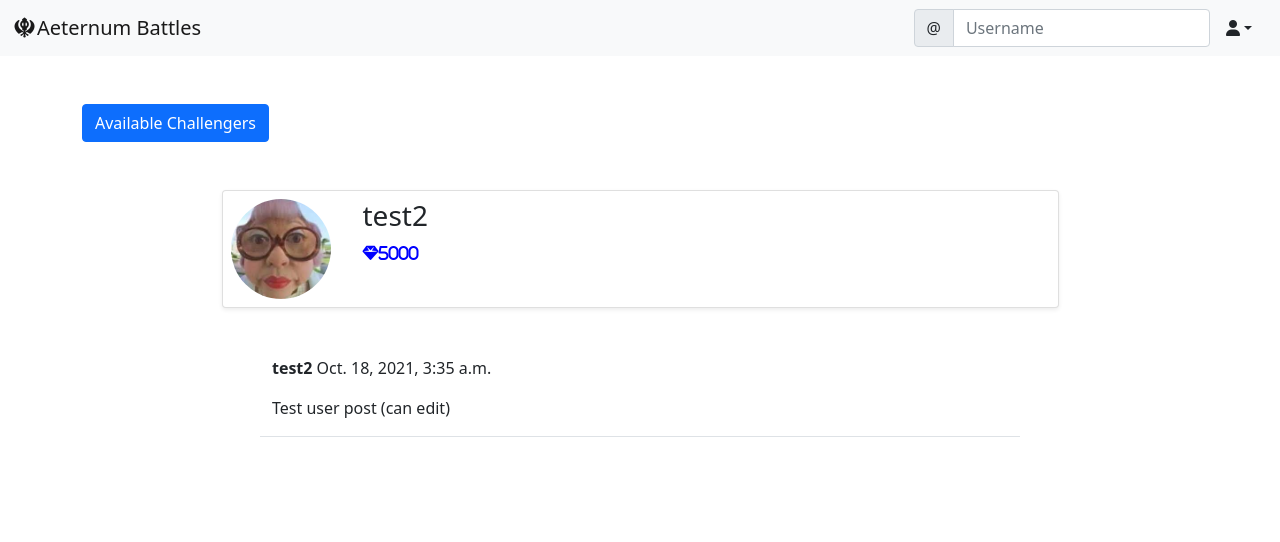
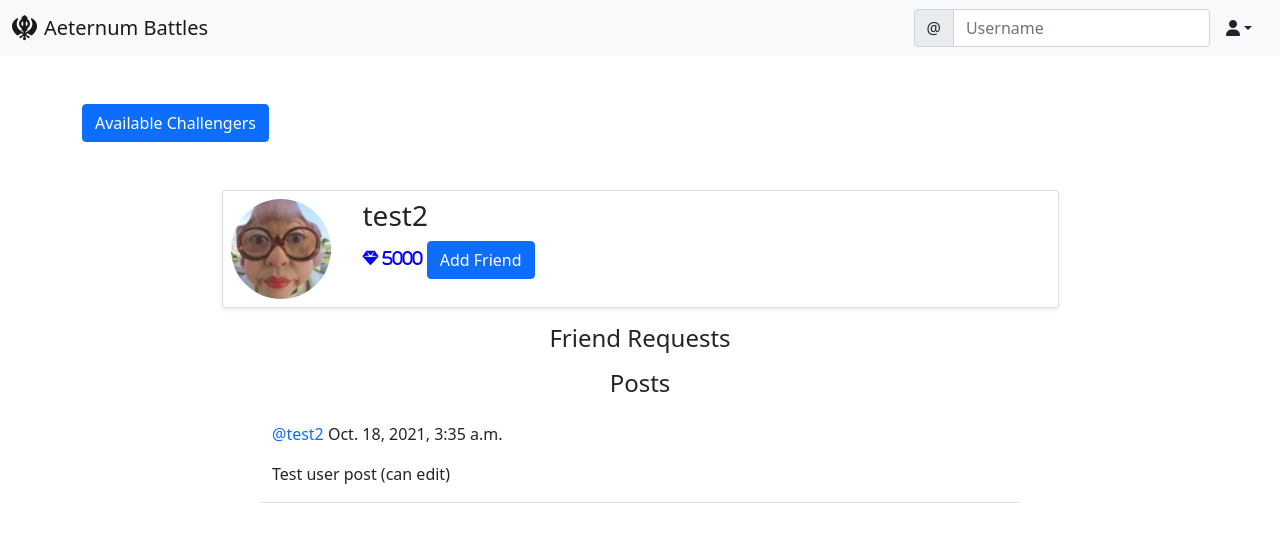
Before and after one commit to tkjonesy/Aeternum-Battles, a Django app: page /social/profile/5/ in a window 1280 px wide. Shown: the top 542 px of the page. Run offline with Django 3.2, Linux system fonts and the light colour scheme; a user stored in the database is signed in; data comes from the database, SQL or seed files in the repository; both versions use the stored data as it was after the commit; some libraries are stand-ins or nearby versions.

Commit message:
Friends not yet working but added Can click on username to go to heir profile added a section where friend requests will appear

```diff
--- a/landing/templates/landing/navbar.html
+++ b/landing/templates/landing/navbar.html
@@ -6,7 +6,7 @@
        {% else %}
        href="{% url 'index' %}"
        {% endif %}
-    ><i class="fas fa-khanda fa-fw"></i>Aeternum Battles</a>
+    ><i class="fas fa-khanda fa-lg" style="margin-right: 7px;"></i>Aeternum Battles</a>
     <button class="navbar-toggler" type="button" data-bs-toggle="collapse" data-bs-target="#navbarTogglerDemo02" aria-controls="navbarTogglerDemo02" aria-expanded="false" aria-label="Toggle navigation">
       <span class="navbar-toggler-icon"></span>
     </button>
--- a/social/models.py
+++ b/social/models.py
@@ -19,6 +19,7 @@ class UserProfile(models.Model):
     bio = models.TextField(max_length=500, blank=True)
     picture = models.ImageField(upload_to='uploads/profile_pictures', default='uploads/profile_pictures/defaultprofile.png', blank=False)
     points = models.PositiveIntegerField(default=0, verbose_name='points')
+    friends = models.ManyToManyField(User, blank=True, default=None, related_name='friends')
 
     def modify_points(self, added_points):
         self.points += added_points
@@ -36,4 +37,74 @@ def save_user_profile(sender, instance, **kwargs):
     instance.profile.save()
 
 
+class FriendRequest(models.Model):
+    sender = models.ForeignKey(User, on_delete=models.CASCADE, related_name='sender')
+    receiver = models.ForeignKey(User, on_delete=models.CASCADE, related_name='receiver')
+    is_active = models.BooleanField(blank=True, null=False, default=True)
+    timestamp = models.DateTimeField(auto_now_add=True)
+
+    # def __str__(self):
+    #     return self.sender.user
+    #
+    # def accept(self):
+    #     receiver_friend_list = FriendList.objects.get(user=self.receiver)
+    #     if receiver_friend_list.exsits():
+    #         receiver_friend_list.add_friend(self.sender)
+    #         sender_friend_list = FriendList.objects.get(user=self.sender)
+    #         if sender_friend_list.exsits():
+    #             sender_friend_list.add_friend(self.receiver)
+    #             self.is_active = False
+    #             self.save()
+    #
+    # def decline(self):
+    #     # declined by receiver
+    #     self.is_active = False
+    #     self.save()
+    #
+    # def cancel(self):
+    #     # canceled by sender
+    #     self.is_active = False
+    #     self.save()
+
+
+# class FriendList(models.Model):
+#     user = models.OneToOneField(User, primary_key=True, verbose_name='user', related_name='profile', on_delete=models.CASCADE)
+#     friends = models.ManyToManyField(settings.AUTH_USER_MODEL, blank=True, related_name='friends')
+#
+#     def __str__(self):
+#         return self.user.username
+#
+#     def add_friend(self, account):
+#
+#         if account not in self.friends.all():
+#             self.friends.add(account)
+#             self.save()
+#
+#     def remove_friend(self, account):
+#
+#         if account in self.friends.all():
+#             self.friends.remove(account)
+#             self.save()
+#
+#     def unfriend(self, removee):
+#         # the action of removing someone, removee is being unfriended by remover
+#         remover_friends_list = self
+#
+#         # taking removee from remover's friend list
+#         remover_friends_list.remove_friend(removee)
+#
+#         # taking remover from removee's  friend list
+#         friends_list = FriendList.objects.get(user=removee)
+#         friends_list.remove_friend(self.user)
+#
+#     def are_we_friends(self, friend):
+#
+#         if friend in self.friends.all():
+#             return True
+#         return False
+#
+#
+
+
+
 # Create your models here.
--- a/social/templates/social/post_detail.html
+++ b/social/templates/social/post_detail.html
@@ -9,7 +9,7 @@
     </div>
     <div class="row justify-content-center mt-3">
         <div class="col-md-5 col-sm-12 border-bottom">
-            <p><strong>{{ post.author }}</strong> {{ post.created_on }}
+            <p><a style="text-decoration: none;" class="text-primary" href="{% url 'profile' post.author.profile.pk %}">@{{ post.author }}</a> {{ post.created_on }}
                 {% if request.user == post.author %}
                     <a href="{% url 'post-edit' post.pk %}" style="color: #333;"><i class="fas fa-edit"></i></a>
                     <a href="{% url 'post-delete' post.pk %}" style="color: #333;"><i class="fas fa-trash"></i></a>
--- a/social/templates/social/profile.html
+++ b/social/templates/social/profile.html
@@ -22,22 +22,44 @@
                         </span>
                     </h3>
 
-                    <i class="fas fa-gem" style="color: blue;">{{ profile.points }}</i>
+                    <i class="fas fa-gem" style="color: blue;"> {{ profile.points }}</i>
 
                     {% if profile.bio %}
                         <p>{{ profile.bio }}</p>
+                    {% endif %}
+                    {% if request.user != user and user not in request.user.friends.all %}
+                    <a href="{% url 'add-friend' user.pk %}" class="btn btn-primary">Add Friend</a>
                     {% endif %}
                 </div>
             </div>
         </div>
     </div>
 
+    <div class="col-md-3 col-sm-6 mt-3 mx-auto">
+        <h4 class="text-center">Friend Requests</h4>
+    </div>
+
+    {% for friend_request in all_friend_requests %}
+    <div class="row justify-content-center mt-4">
+        <div class="col-md-4 col-sm-12 border-bottom">
+            <h6><a style="text-decoration: none;" class="text-primary" href="{% url 'profile' post.author.profile.pk %}">@{{ friend_request.sender }}</a> {{ friend_request.timestamp }}</h6>
+            <a href="{% url 'accept-request' friend_request.pk %}"> Accept</a>
+        </div>
+    </div>
+    {% endfor %}
+
+    <div class="col-md-3 col-sm-6 mt-3 mx-auto">
+        <h4 class="text-center">Posts</h4>
+    </div>
+
     {% for post in posts %}
-    <div class="row justify-content-center mt-5">
-        <div class="col-md-8 col-sm-12 border-bottom position-relative">
-            <p><strong>{{ post.author }}</strong> {{ post.created_on }}</p>
-            <p>{{ post.body }}</p>
-            <a href="{% url 'post-detail' post.pk %}" class="stretched-link"></a>
+    <div class="row justify-content-center mt-4">
+        <div class="col-md-8 col-sm-12 border-bottom">
+            <p><a style="text-decoration: none;" class="text-primary" href="{% url 'profile' post.author.profile.pk %}">@{{ post.author }}</a> {{ post.created_on }}</p>
+            <div class="position-relative">
+                <p>{{ post.body }}</p>
+                <a href="{% url 'post-detail' post.pk %}" class="stretched-link"></a>
+            </div>
         </div>
     </div>
     {% endfor %}
--- a/social/urls.py
+++ b/social/urls.py
@@ -1,5 +1,5 @@
 from django.urls import path
-from .views import PostListView, PostDetailView, PostEditView, PostDeleteView, ProfileView, ProfileEditView, Leaderboard
+from .views import PostListView, PostDetailView, PostEditView, PostDeleteView, ProfileView, ProfileEditView, Leaderboard, send_request, accept_request
 
 urlpatterns = [
     path('', PostListView.as_view(), name='post-list'),
@@ -9,4 +9,7 @@ urlpatterns = [
     path('profile/<int:pk>/', ProfileView.as_view(), name='profile'),
     path('profile/edit/<int:pk>/', ProfileEditView.as_view(), name='profile-edit'),
     path('leaderboard/', Leaderboard.as_view(), name='leaderboard'),
+    path('add-friend/<int:pk>', send_request, name='add-friend'),
+    path('accept/<int:pk>', accept_request, name='accept-request'),
+
 ]
--- a/social/views.py
+++ b/social/views.py
@@ -1,8 +1,9 @@
+from django.http import HttpResponse
 from django.shortcuts import render
 from django.urls import reverse_lazy
 from django.contrib.auth.mixins import UserPassesTestMixin, LoginRequiredMixin
 from django.views import View
-from .models import Post, UserProfile
+from .models import Post, UserProfile, FriendRequest
 from .forms import PostForm
 from django.views.generic.edit import UpdateView, DeleteView
 
@@ -85,6 +86,26 @@ class ProfileView(View):
         return render(request, 'social/profile.html', context)
 
 
+def send_request(request, pk):
+    sender = request.user
+    receiver = UserProfile.objects.get(pk=pk)
+    friend_request, created = FriendRequest.objects.get_or_create(sender=sender, receiver=receiver)
+    if created:
+        return HttpResponse('Friend Request Sent')
+    else:
+        return HttpResponse('A Friend Request Was Already Sent')
+
+
+def accept_request(request, pk):
+    friend_request = FriendRequest.objects.get(pk=pk)
+    user1 = request.user
+    user2 = friend_request.sender
+    user1.friends.add(user2)
+    user2.friends.add(user1)
+    friend_request.delete()
+    return HttpResponse('Friend Request Accepted')
+
+
 class ProfileEditView(LoginRequiredMixin, UserPassesTestMixin, UpdateView):
     model = UserProfile
     fields = ['name', 'bio', 'picture']
@@ -101,7 +122,7 @@ class ProfileEditView(LoginRequiredMixin, UserPassesTestMixin, UpdateView):
 
 class Leaderboard(View):
     def get(self, request, *args, **kwargs):
-        users = UserProfile.objects.all().order_by('-points')[:50]
+        users = list(UserProfile.objects.order_by('-points')[:50])
 
         context = {
             'users': users,
```
Also changed, not shown: social/admin.py (+25 -0 lines), social/templates/social/leaderboard.html (+20 -11 lines), social/templates/social/post_list.html (+8 -6 lines), db.sqlite3, media/uploads/profile_pictures/picture-day.jpg (added), social/migrations/0006_userprofile_friends.py (added), social/migrations/0007_friendrequest.py (added).
